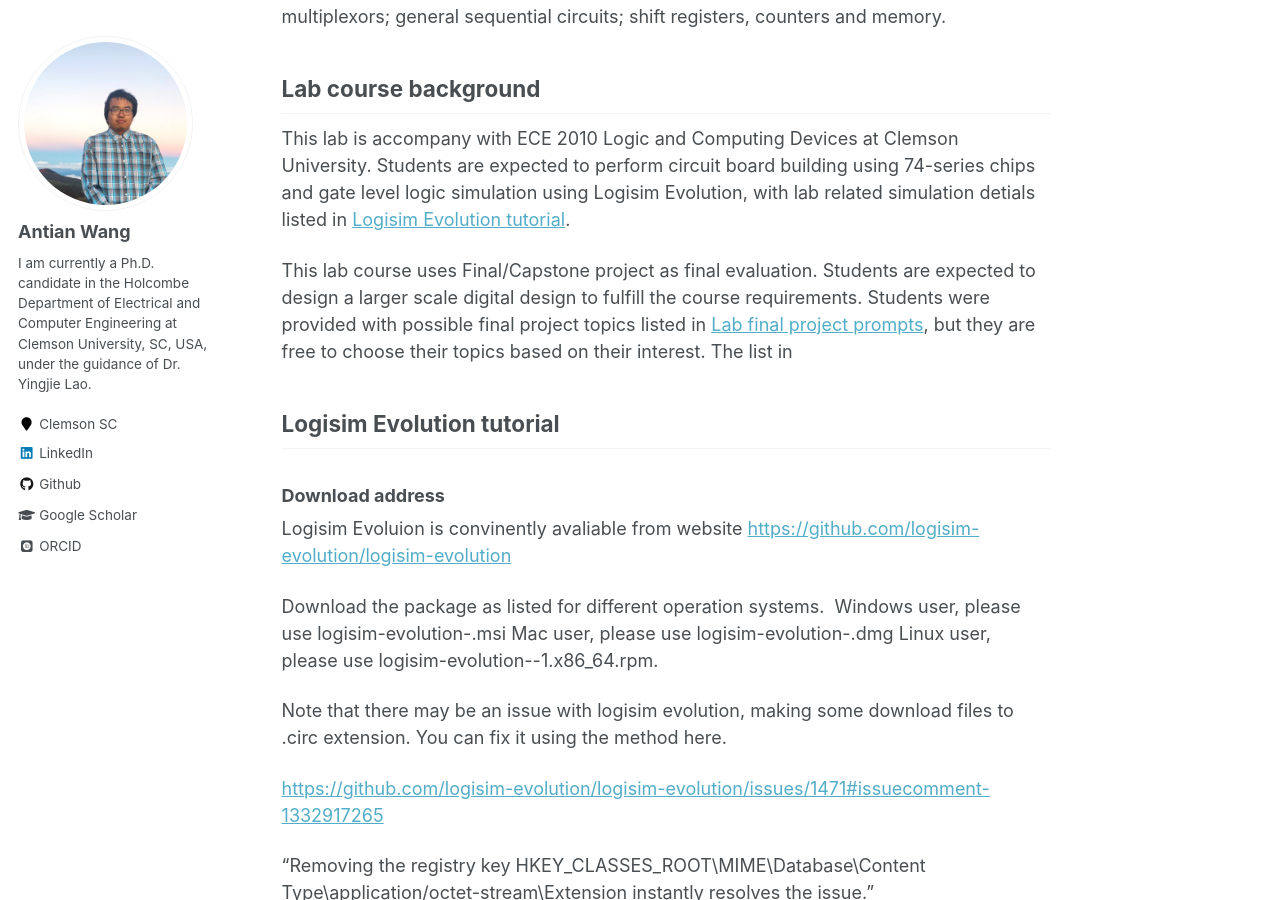
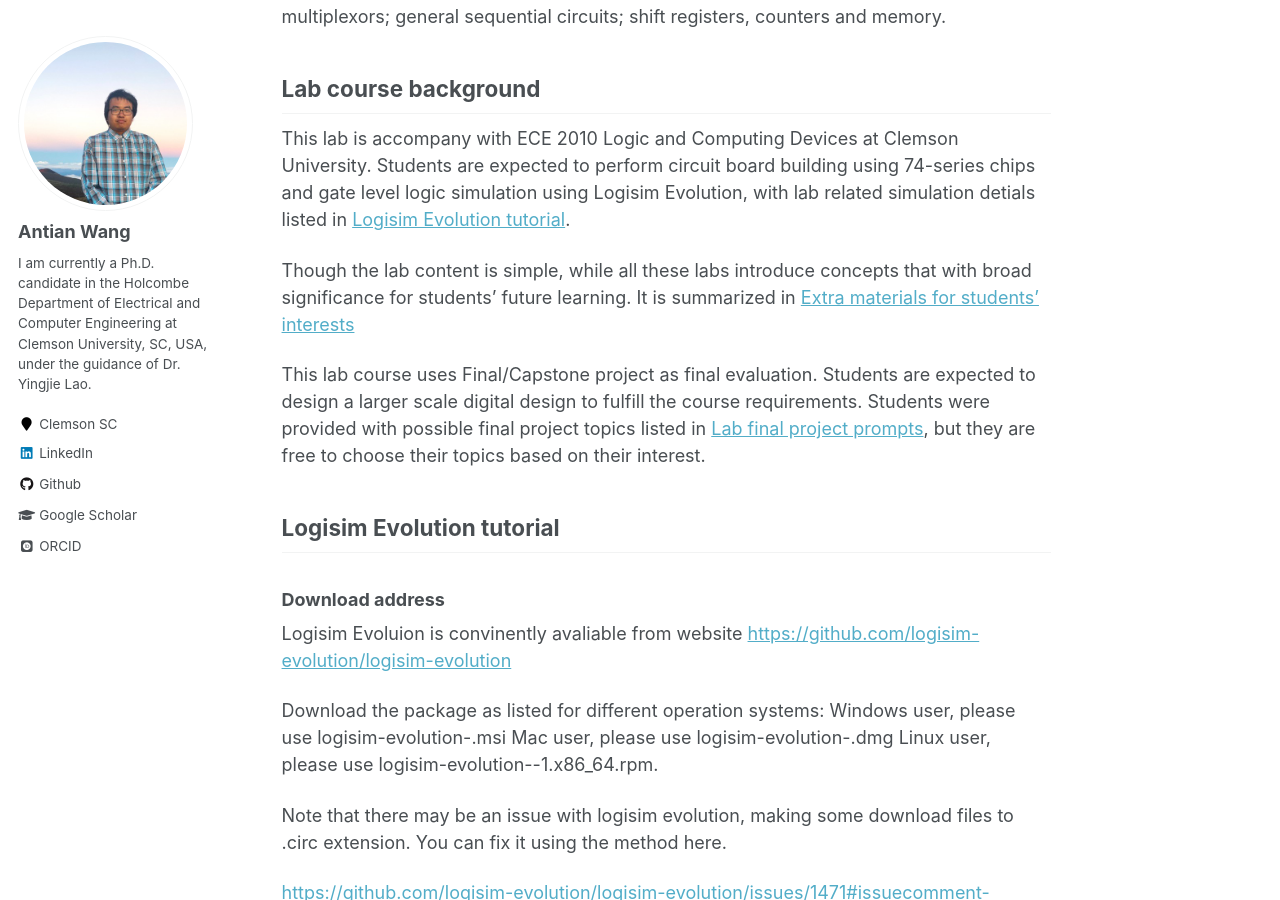
Before and after one commit to wangantian/wangantian.github.io, a Jekyll site: the page built from _teaching/Clemson_ECE2090.md, in a window 1280 px wide and 900 px high, scrolled down 321 px. Built offline with Jekyll 4.4.1, drawn with Linux system fonts in a browser that asks for light colours; some web fonts are replaced; formulas are drawn with MathJax 3; some of the changed text lies outside the part shown.

Commit message:
Update Clemson_ECE2090.md

```diff
--- a/_teaching/Clemson_ECE2090.md
+++ b/_teaching/Clemson_ECE2090.md
@@ -14,13 +14,18 @@ Introduction to designing, building, simulating and testing digital logic circui
 
 This lab is accompany with ECE 2010 Logic and Computing Devices at Clemson University. Students are expected to perform circuit board building using 74-series chips and gate level logic simulation using Logisim Evolution, with lab related simulation detials listed in [Logisim Evolution tutorial](#Logisim_Evolution_Tutorial).
 
-This lab course uses Final/Capstone project as final evaluation. Students are expected to design a larger scale digital design to fulfill the course requirements. Students were provided with possible final project topics listed in [Lab final project prompts](#project_prompts), but they are free to choose their topics based on their interest.  The list in
+Though the lab content is simple, while all these labs introduce concepts that with broad significance for students' future learning. It is summarized in [Extra materials for students' interests](#Extra_material)
+
+This lab course uses Final/Capstone project as final evaluation. Students are expected to design a larger scale digital design to fulfill the course requirements. Students were provided with possible final project topics listed in [Lab final project prompts](#project_prompts), but they are free to choose their topics based on their interest.
+
+
+
 
 <h2 id="Logisim_Evolution_Tutorial">Logisim Evolution tutorial</h2>
 <h3>Download address</h3>
 Logisim Evoluion is convinently avaliable from website [https://github.com/logisim-evolution/logisim-evolution](https://github.com/logisim-evolution/logisim-evolution)
 
-Download the package as listed for different operation systems.
+Download the package as listed for different operation systems:
 Windows user, please use logisim-evolution-<version>.msi
 Mac user, please use logisim-evolution-<version>.dmg
 Linux user, please use logisim-evolution-<version>-1.x86_64.rpm.
@@ -33,11 +38,14 @@ Note that there may be an issue with logisim evolution, making some download fil
 
 
 <h3>Basic usage</h3>
-The draft of the basic usage is avalible here <embed src="https://wangantian.github.io/files/Teaching_Clemson/LogisimEvollution_Tutorial.pdf" width="100%" height="850px"/>
+The draft of the basic usage is avalible here <embed src="https://wangantian.github.io/files/Teaching_Clemson/LogisimEvollution_Tutorial.pdf" width="100%" height="350px"/>
 <h3>Common issues</h3>
 
+<h2 id="Extra_material">Extra materials for students' interests</h2>
+
+
 <h2 id="project_prompts">Lab final project possible topics</h2>
-This list is last updated by the end of Fall 2023.
+This list was last updated by the end of Fall 2023.
 <h3> Final project objectives</h3>
 This open-ended project involving design, simulation, and analysis of a digital circuit related to a concept of students' choice. Students are tasked with thoroughly exploring all available components within the simulation software. Additionally, students are encouraged to consider integrating this project into their future endeavors across various courses.
 
```
